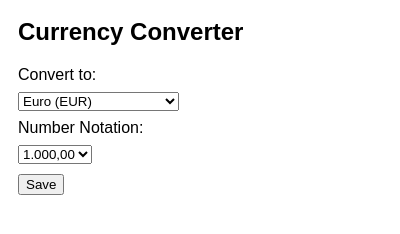
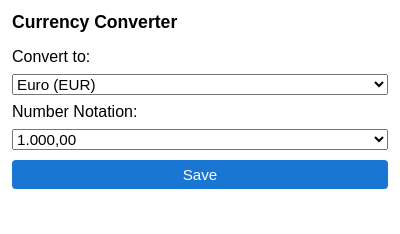
Before and after one commit to HugPhiluu/booth-currency-converter, a browser extension: page popup.html in a window 400 px wide. Drawn offline with Linux system fonts and the light colour scheme.

Commit message:
Refactor styles.css to improve button styling and responsiveness for better user experience

```diff
--- a/styles.css
+++ b/styles.css
@@ -2,6 +2,8 @@ body {
   min-width: 220px;
   font-family: sans-serif;
   padding: 10px;
+  box-sizing: border-box;
+  max-width: 100vw;
 }
 h2 {
   margin-top: 0;
@@ -12,4 +14,35 @@ label {
 }
 button {
   margin-top: 10px;
+  padding: 6px 16px;
+  border: none;
+  border-radius: 4px;
+  background: #1976d2;
+  color: #fff;
+  font-size: 1em;
+  cursor: pointer;
+  transition: background 0.2s, box-shadow 0.2s;
 }
+button:hover,
+button:focus {
+  background: #1565c0;
+  box-shadow: 0 0 0 2px #90caf9;
+  outline: none;
+}
+select, button {
+  width: 100%;
+  max-width: 100%;
+  box-sizing: border-box;
+}
+@media (max-width: 400px) {
+  body {
+    padding: 4px;
+    min-width: 0;
+  }
+  h2 {
+    font-size: 1.1em;
+  }
+  select, button {
+    font-size: 0.95em;
+  }
+}
```
